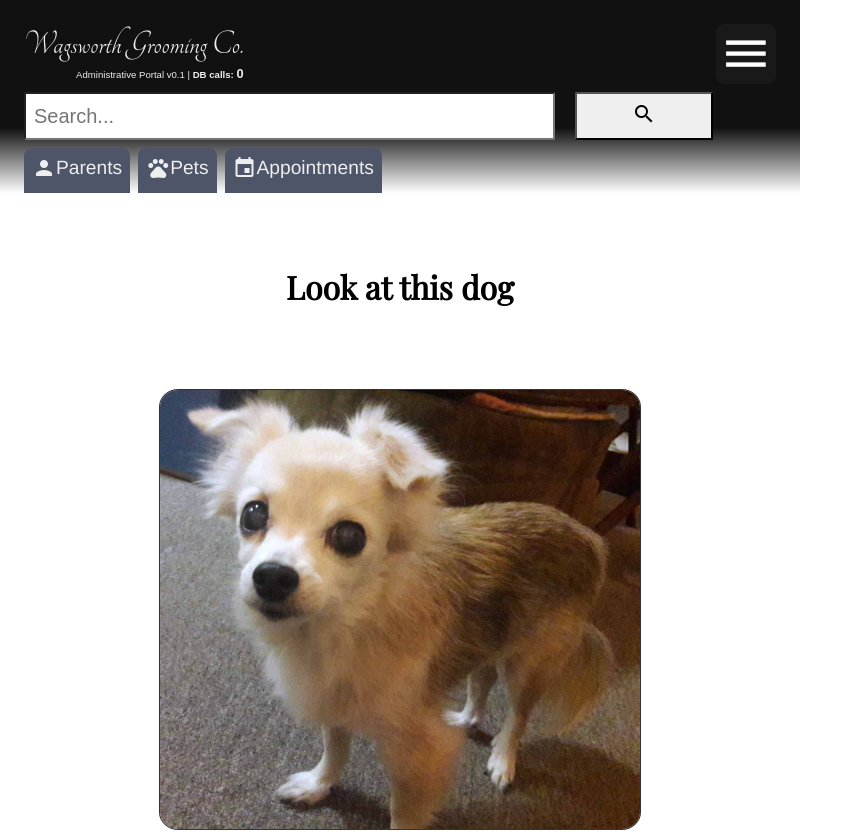
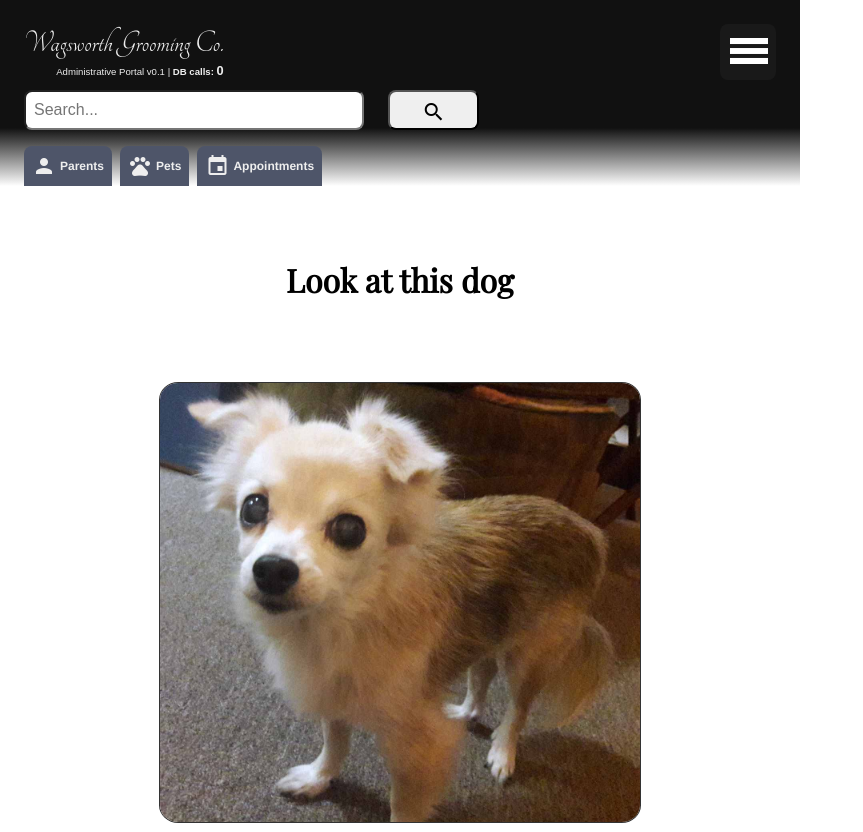
Before and after one commit to eggborne/wagsworth-grooming, a React app: page /#/ in a window 1280 px wide. Shown: the top 832 px of the page, without its empty margins (0-863 px from the left). Built offline with nearby package versions, Linux system fonts and the light colour scheme.

Commit message:
Add styles for various components

```diff
--- a/src/css/styles.css
+++ b/src/css/styles.css
@@ -9,6 +9,8 @@ body {
   --darkAccent: #81878B;
   --darkBg: #d3d3d3;
   --lightBg: #eee;
+  --outerBorderColor: gray;
+  --innerBorderColor: rgb(184, 181, 181);
   max-width: 800px;
   min-width: 324px;
   margin:0;
@@ -36,6 +38,11 @@ ul {
 .square-ul {
   list-style-type: square;
   margin-left: 1.5rem;
+  font-family: sans-serif
+}
+.square-ul li {
+  margin-top: 0.1rem;
+  padding: 0.25rem !important;
 }
 .panel-ul {
   padding: 0;
@@ -44,13 +51,24 @@ ul {
 li {
   font-size: 0.9em;
 }
+big {
+  font-weight: bold;
+}
+.smaller {
+  font-size: 1rem;
+}
 h2 {
   margin-top: 0;
+  margin-bottom: 0;
+}
+h3 {
+  margin-top: 0.5rem;
   margin-bottom: 0;
 }
 h4 {
   margin-bottom: 0.5rem;
   border-radius: 0.5rem !important;
+  color: var(--dark);
 }
 input[type=radio] {
   margin: 0;
@@ -81,13 +99,13 @@ button, select {
   background-image: linear-gradient(var(--darkest) 8rem, var(--mainBg));
   color: var(--mainBg);
   font-family: Tangerine, cursive;
-  font-size: 2.2rem;
+  font-size: 2rem;
   padding: 3% 3% 0 3%;
   display: flex;
   flex-direction: column;
 }
 #hamburger-icon {
-  font-size:2.75rem;
+  font-size:2.5rem;
   align-self: center;
 }
 #top-row {
@@ -99,8 +117,8 @@ button, select {
 }
 #hamburger {
   text-align: center;
-  width: 3.75rem;
-  height: 3.75rem;
+  width: 3.5rem;
+  height: 3.5rem;
   background-color: #191919;
   display: inline-flex;
   justify-content: center;
@@ -132,24 +150,26 @@ button, select {
   margin-top: 0.25rem;
 }
 #search-area {
-  width: 100%;
+  width: 80%;
+  height: 2.5rem;
   margin-top: 0.5rem;
-  margin-bottom: 0;
+  margin-bottom: 0.5rem;
   display: inline-flex;
   align-items: stretch;
   justify-content: space-between;
 }
 #search-input {
-  width:75%;
-  font-size: 1.25rem;
-  padding-left: 0.5rem;
-  border-radius: 2px;
+  width:72%;
+  font-size: 1rem;
+  padding: 0.5rem 0 0.5rem 0.5rem;
+  border-radius: 0.5rem;
 }
 #search-button {
   width: 20%;
   border-radius: 2px;
   padding: 0.5rem;
   font-size: 1rem;
+  border-radius: 0.5rem;
 }
 #search-options {
   margin-top: 0.5rem;
@@ -167,13 +187,20 @@ button, select {
   align-items: center;
   flex-wrap: wrap;
   justify-content: space-between;
+  font-size: 0.75rem;
+  font-weight: bold;
+}
+.tab-contents > i {
+  margin-right: 0.25rem;
 }
 .search-list-tab > div {
   background-color: var(--light);
   border-radius: 0.5rem 0.5rem 0rem 0rem;
   font-family: Helvetica;
   transition: all 400ms ease;
-  padding: 0.5rem;
+  padding: 0.5rem 0.5rem 0 0.5rem;
+  height: auto;
+  min-height: 2rem;
 }
 #parent-tab {
   background-color: var(--dark);
@@ -195,6 +222,7 @@ input[type=radio] {
   padding: 2%;
   font-family: Helvetica;
   font-size: 1rem;
+  margin-bottom: 0.75rem;
 }
 
 #btns {
@@ -237,6 +265,9 @@ input[type=radio] {
   border-radius: 0;
   padding: 0.25rem;
 }
+#sort-style-radios > div {
+  cursor: pointer;
+}
 #section-heading #lbl {
   width: 35%;
 }
@@ -255,60 +286,89 @@ input[type=radio] {
   margin-top: 2rem;
   font-family: Helvetica, sans-serif;
   text-align: center;
-  font-size: 1.5rem;
+  font-size: 1.25rem;
+}
+#showing-results-message {
+  font-size: 0.75rem;
+  font-family: sans-serif;
+  text-align: center;
 }
 
 /* CARDS */
 
+.card a {
+  color: blue;
+
+}
 .card-title {
   box-sizing: border-box;
   border-radius: 0.5rem 0.5rem 0 0;
-  padding: 0.5rem 1.5rem 1rem 0.75rem;
-  margin-bottom: 0.75rem;
-  background-color: #bbb;
+  padding: 0.75rem 1.5rem 0.75rem 0.75rem;
+  margin-top: 0.75rem;
+  background-color: var(--light);
+  color: white;
   display: inline-flex;
+  align-items: center;
   justify-content: space-between;
-  align-items: flex-end;
   width: 100%;
   font-size: 1.5rem;
   font-weight: bold;
+  letter-spacing: 1px;
+}
+.card-contents {
+  position: relative;
+  padding: 1.25rem 0.75rem 1.5rem 0.75rem;
+  background-color: rgb(224, 219, 210);
+  border-radius: 0;
+  border: 1px solid var(--outerBorderColor);
+  border-top: 0;
+  border-bottom: 0;
+}
 
+.list-body a, .list-body a:visited {
+  color: blue;
 }
 .card-panel-row {
   display: inline-flex;
   width: 100%;
   align-items: stretch;
+  justify-content: space-between;
 }
 .info-area {
   border-radius: 0.5rem;
-  border: 1px solid gray;
-  background-color: #ddd;
+  border: 1px solid var(--innerBorderColor);
+  background-color: rgb(228, 225, 220);
   padding: 1rem;
-  margin-right: 1rem;
   display: flex;
   flex-direction: column;
-  align-items: flex-start;
-  justify-content: flex-start;
   font-family: sans-serif;
-  font-size: 0.8rem;
+  flex-grow:2;
+}
+.info-area:nth-child(2) {
+  margin-left: 1rem;
+  flex-grow: 2;
 }
 .panel-icon {
   font-size: 2rem;
   color: var(--dark);
-  margin-bottom: 0.5rem;
+  margin-bottom: 0.25rem;
+}
+.list-body {
+  font-size: 0.9em;
 }
 .list-head {
   box-sizing: border-box;
   width: 100%;
   color: var(--dark);
+  font-size: 1.2rem;
   font-weight: bold;
   display: inline-flex;
   justify-content: flex-start;
   align-items: center;
   margin-top: 1.5rem;
-  border: 1px solid gray;
+  border: 1px solid var(--innerBorderColor);
   border-bottom: 0;
-  background-color: #ddd;
+  background-color: rgb(218, 209, 201);
   padding: 0.5rem;
   border-radius: 0.5rem 0.5rem 0 0;
 }
@@ -317,17 +377,26 @@ input[type=radio] {
   margin-right: 0.5rem;
 }
 .list-body {
-  border: 1px solid gray;
+  border: 1px solid var(--innerBorderColor);
   border-radius: 0 0 0.5rem 0.5rem;
   border-top: 0;
   padding: 0.5rem 0 0.5rem 0;
+  background-color: rgb(228, 225, 220);
+}
+.list-body li {
+  padding: 0.25rem 0 0.25rem 0;
+  margin: 0;
 }
 .card-footer {
   width: 100%;
   font-family: sans-serif;
-  font-size: 0.6rem;
+  font-size: 0.7rem;
   display: inline-flex;
   justify-content: space-between;
-  margin-top: 1.5rem;
-  color: var(--light);
+  box-sizing: border-box;
+  border-radius: 0 0 0.5rem 0.5rem;
+  padding: 0.5rem;
+  background-color: var(--light);
+  color: rgb(228, 225, 220);
+  margin-bottom: 0.5rem;
 }
```
